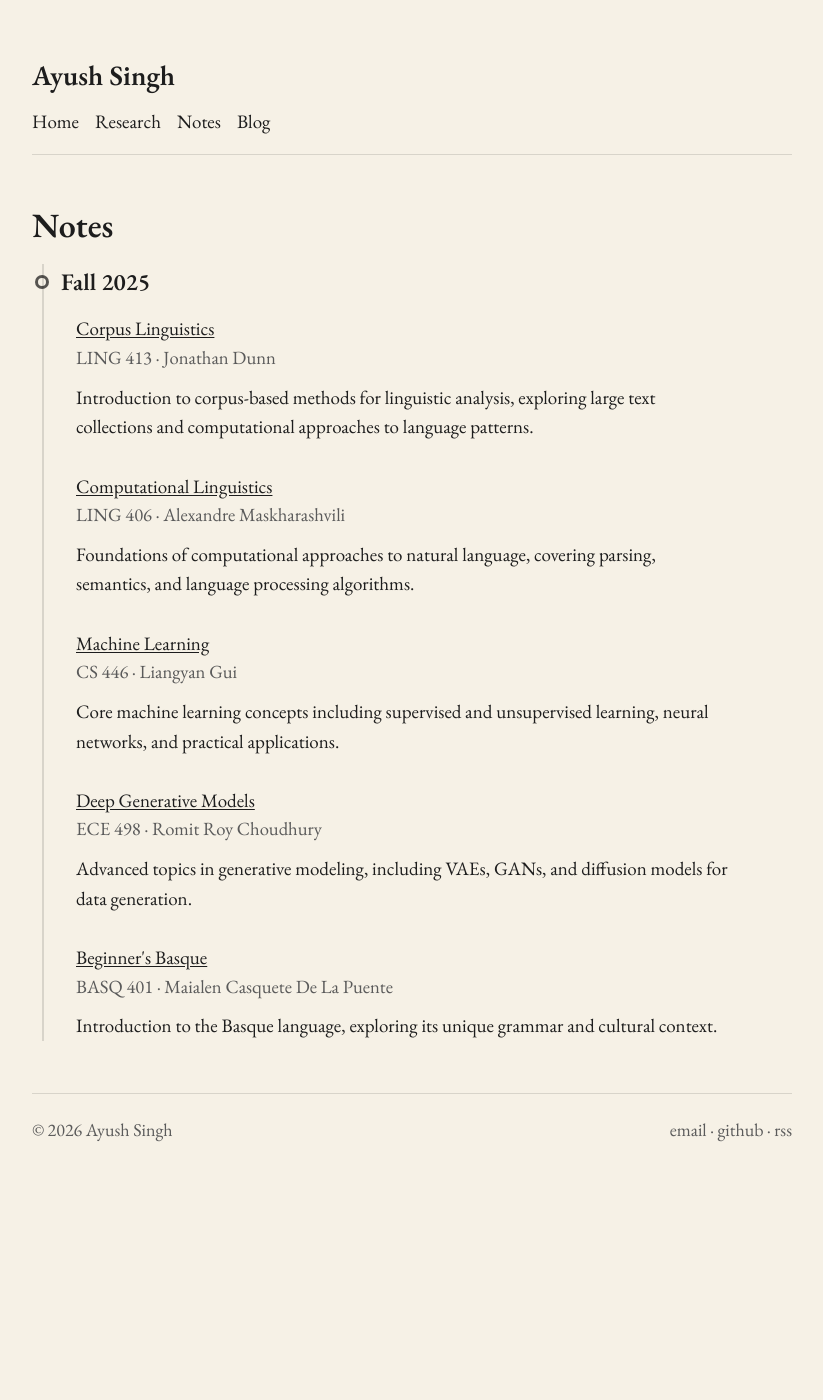
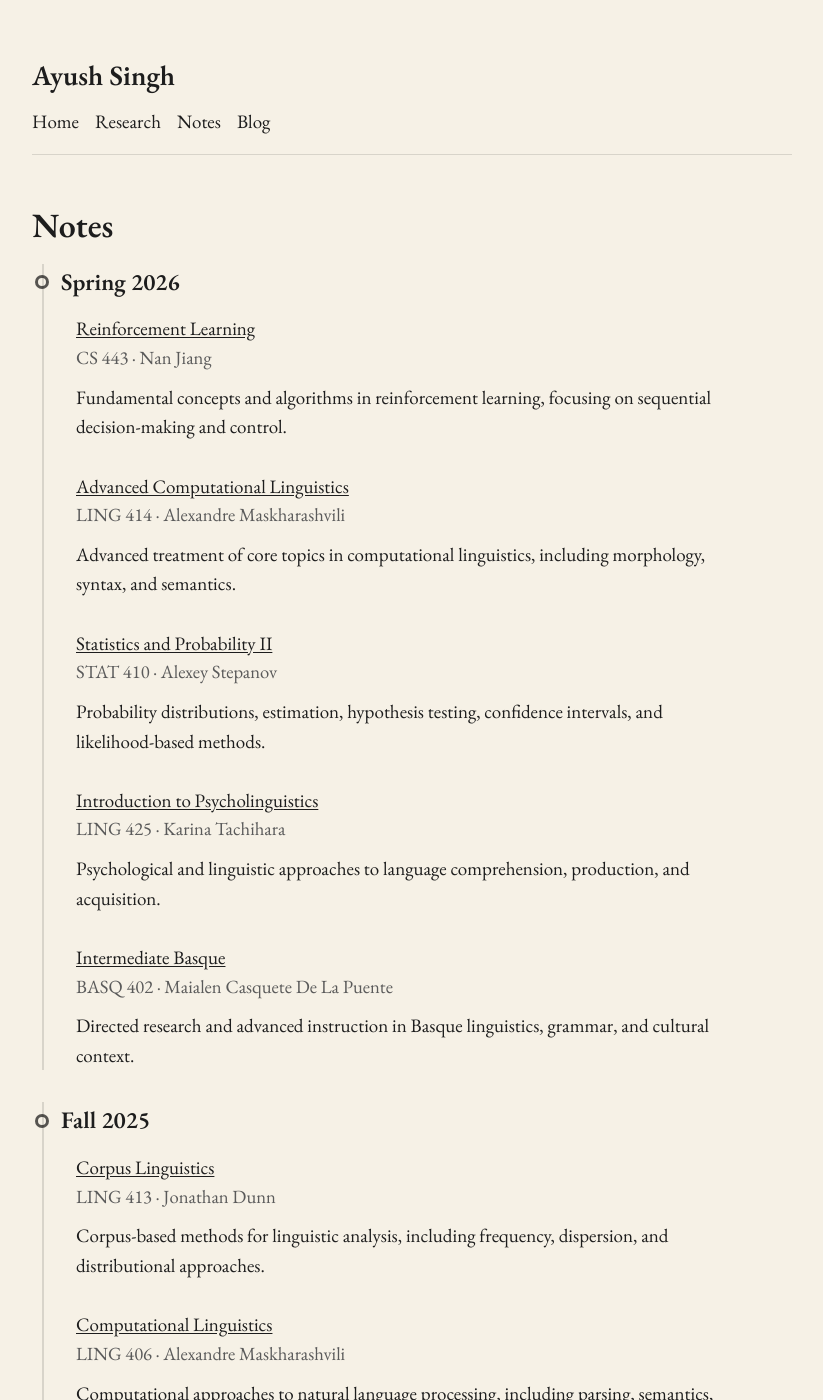
Before and after one commit to AyushSingh42/ayushsingh42.github.io, a Jekyll site: the page built from notes.md, in a window 1280 px wide and 1400 px high. Shown: the whole window, without its empty margins (84-907 px from the left). Built offline with Jekyll 4.4.1, drawn with Linux system fonts in a browser that asks for light colours; some of the changed text lies outside the part shown.

Commit message:
updated notes timeline for sprin 2026 classes

```diff
--- a/notes.md
+++ b/notes.md
@@ -11,47 +11,96 @@ permalink: /notes/
   <section class="term">
     <div class="term-marker">
       <span class="term-dot" aria-hidden="true"></span>
+      <span class="term-label">Spring 2026</span>
+    </div>
+
+    <div class="term-content">
+      <article class="course">
+        <a href="{{ '/assets/notes/cs-443-notes.pdf' | relative_url }}">Reinforcement Learning</a>
+        <div class="course-meta">CS 443 · Nan Jiang</div>
+        <p class="course-desc">
+          Fundamental concepts and algorithms in reinforcement learning, focusing on sequential decision-making and control.
+        </p>
+      </article>
+
+      <article class="course">
+        <a href="{{ '/assets/notes/ling-414-notes.pdf' | relative_url }}">Advanced Computational Linguistics</a>
+        <div class="course-meta">LING 414 · Alexandre Maskharashvili</div>
+        <p class="course-desc">
+          Advanced treatment of core topics in computational linguistics, including morphology, syntax, and semantics.
+        </p>
+      </article>
+
+      <article class="course">
+        <a href="{{ '/assets/notes/stat-410-notes.pdf' | relative_url }}">Statistics and Probability II</a>
+        <div class="course-meta">STAT 410 · Alexey Stepanov</div>
+        <p class="course-desc">
+          Probability distributions, estimation, hypothesis testing, confidence intervals, and likelihood-based methods.
+        </p>
+      </article>
+
+      <article class="course">
+        <a href="{{ '/assets/notes/ling-425-notes.pdf' | relative_url }}">Introduction to Psycholinguistics</a>
+        <div class="course-meta">LING 425 · Karina Tachihara</div>
+        <p class="course-desc">
+          Psychological and linguistic approaches to language comprehension, production, and acquisition.
+        </p>
+      </article>
+
+      <article class="course">
+        <a href="{{ '/assets/notes/basq-402-notes.pdf' | relative_url }}">Intermediate Basque</a>
+        <div class="course-meta">BASQ 402 · Maialen Casquete De La Puente</div>
+        <p class="course-desc">
+          Directed research and advanced instruction in Basque linguistics, grammar, and cultural context.
+        </p>
+      </article>
+    </div>
+  </section>
+
+  <section class="term">
+    <div class="term-marker">
+      <span class="term-dot" aria-hidden="true"></span>
       <span class="term-label">Fall 2025</span>
     </div>
 
     <div class="term-content">
       <article class="course">
-        <a href="/notes/corpus-linguistics/">Corpus Linguistics</a>
+        <a href="{{ '/assets/notes/ling-413-notes.pdf' | relative_url }}">Corpus Linguistics</a>
         <div class="course-meta">LING 413 · Jonathan Dunn</div>
         <p class="course-desc">
-          Introduction to corpus-based methods for linguistic analysis, exploring large text collections and computational approaches to language patterns.
+          Corpus-based methods for linguistic analysis, including frequency, dispersion, and distributional approaches.
         </p>
       </article>
 
       <article class="course">
-        <a href="/notes/computational-linguistics/">Computational Linguistics</a>
+        <a href="{{ '/assets/notes/ling-406-notes.pdf' | relative_url }}">Computational Linguistics</a>
         <div class="course-meta">LING 406 · Alexandre Maskharashvili</div>
         <p class="course-desc">
-          Foundations of computational approaches to natural language, covering parsing, semantics, and language processing algorithms.
+          Computational approaches to natural language processing, including parsing, semantics, and language models.
         </p>
       </article>
 
       <article class="course">
-        <a href="/notes/machine-learning/">Machine Learning</a>
+        <a href="{{ '/assets/notes/cs-446-notes.pdf' | relative_url }}">Machine Learning</a>
         <div class="course-meta">CS 446 · Liangyan Gui</div>
         <p class="course-desc">
-          Core machine learning concepts including supervised and unsupervised learning, neural networks, and practical applications.
+          Supervised and unsupervised learning, neural networks, and practical machine learning techniques.
         </p>
       </article>
 
       <article class="course">
-        <a href="/notes/deep-generative-models/">Deep Generative Models</a>
+        <a href="{{ '/assets/notes/ece-498-notes.pdf' | relative_url }}">Deep Generative Models</a>
         <div class="course-meta">ECE 498 · Romit Roy Choudhury</div>
         <p class="course-desc">
-          Advanced topics in generative modeling, including VAEs, GANs, and diffusion models for data generation.
+          Generative modeling techniques including VAEs, GANs, and diffusion-based models.
         </p>
       </article>
 
       <article class="course">
-        <a href="/notes/beginners-basque/">Beginner's Basque</a>
+        <a href="{{ '/assets/notes/basq-401-notes.pdf' | relative_url }}">Beginner&rsquo;s Basque</a>
         <div class="course-meta">BASQ 401 · Maialen Casquete De La Puente</div>
         <p class="course-desc">
-          Introduction to the Basque language, exploring its unique grammar and cultural context.
+          Introduction to the Basque language, with focus on grammar, vocabulary, and linguistic structure.
         </p>
       </article>
     </div>
```
Also changed, not shown: 2 other files.
